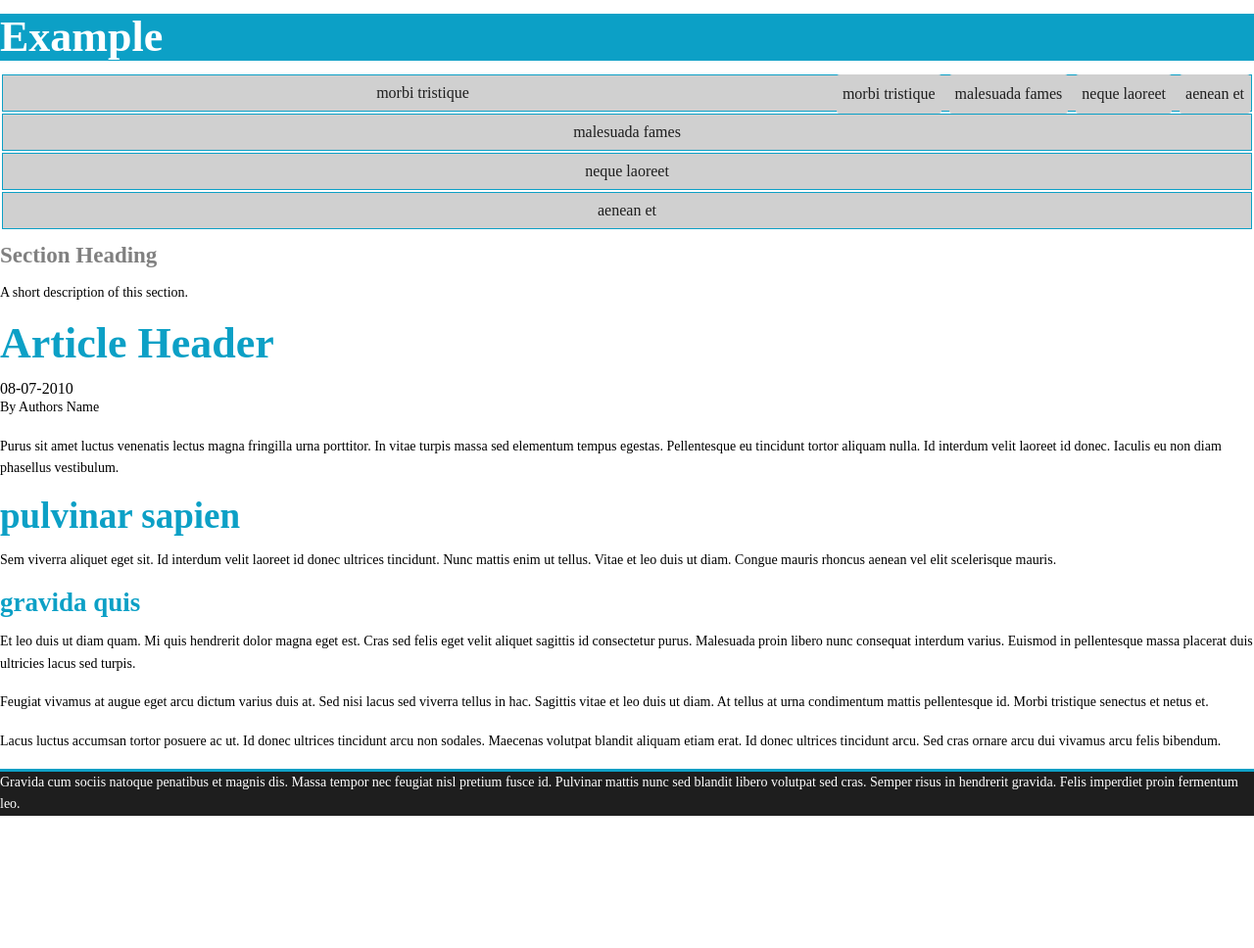
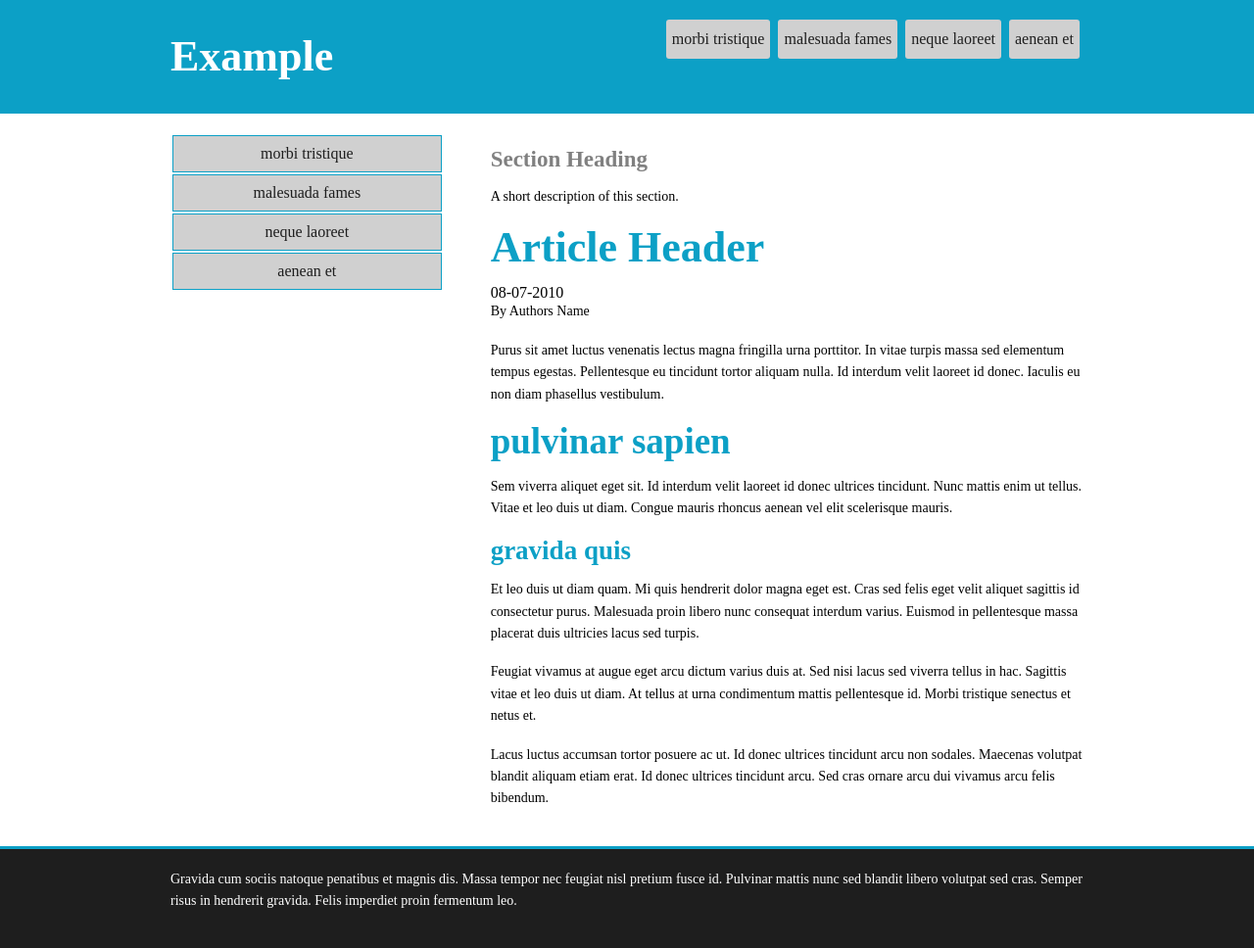
Before and after one commit to EdCharbeneau/RefactoringCSSWithSass, a plain HTML site: page index.html in a window 1280 px wide. Shown: the whole page at 98% size. Before the commit the page ends 850 px from the top, so only its background shows below. Drawn offline with Linux system fonts and the light colour scheme.

Commit message:
Replaced inline class attributes with mixins

```diff
--- a/index.html
+++ b/index.html
@@ -11,9 +11,9 @@
 </head>
 <body>
     <header id="master-header">
-        <div class="row">
-            <h1 class="col third">Example</h1>
-            <nav class="col two-thirds" id="primary">
+        <div>
+            <h1>Example</h1>
+            <nav id="primary">
                 <ul>
                     <li><a href="#">morbi tristique</a></li>
                     <li><a href="#">malesuada fames</a></li>
@@ -23,8 +23,8 @@
             </nav>
         </div>
     </header>
-    <div class="row" id="main-content">
-        <nav class="col third" id="secondary">
+    <div id="main-content">
+        <nav id="secondary">
             <ul>
                 <li><a href="#">morbi tristique</a></li>
                 <li><a href="#">malesuada fames</a></li>
@@ -32,7 +32,7 @@
                 <li><a href="#">aenean et</a></li>
             </ul>
         </nav>
-        <section class="col two-thirds">
+        <section>
             <header>
                 <h1 class="section-heading">Section Heading</h1>
                 <p>A short description of this section.</p>
@@ -53,8 +53,8 @@
         </section>
     </div>
     <footer id="master-footer">
-        <div class="row">
-            <section id="copyright" class="col full">@Html.Ipsum.p()</section>
+        <div>
+            <section id="copyright">@Html.Ipsum.p()</section>
         </div>
     </footer>
     <script src="js/jquery-1.8.3.min.js"></script>
--- a/sass/grid.scss
+++ b/sass/grid.scss
@@ -43,3 +43,35 @@ $two-thirds: 66.66%;
         padding: 0 !important;
 	}
 }
+
+#master-header {
+	& > div {
+		@include row;
+		h1 {
+			@include column($third);
+		}
+		nav {
+			@include column($two-thirds);
+		}
+	}
+}
+
+#main-content {
+	@include row;
+	#secondary {
+		@include column($third);
+	}
+	& > section {
+		@include column($two-thirds);
+	}
+}
+
+#master-footer {
+	& > div {
+		@include row;
+		section {
+			@include column;
+		}
+	}
+
+}
```
Also changed, not shown: css/grid.css.
